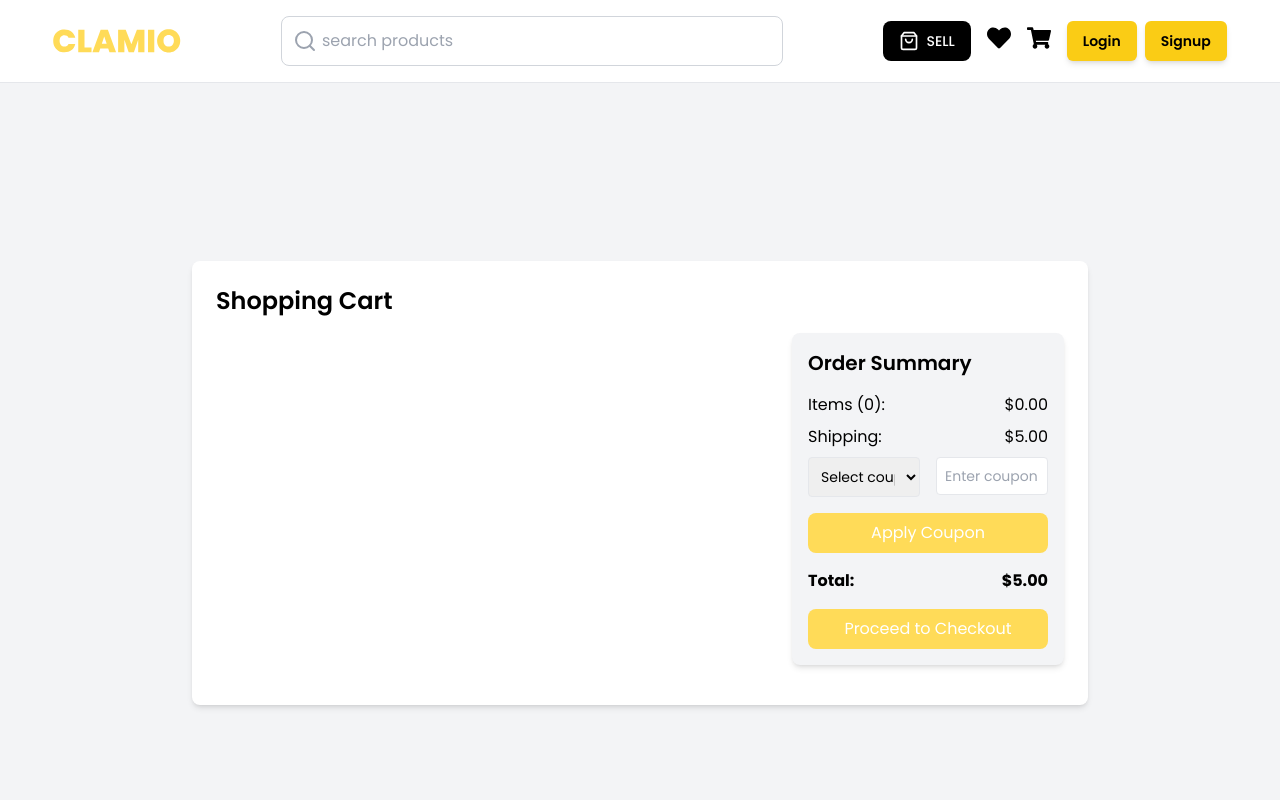
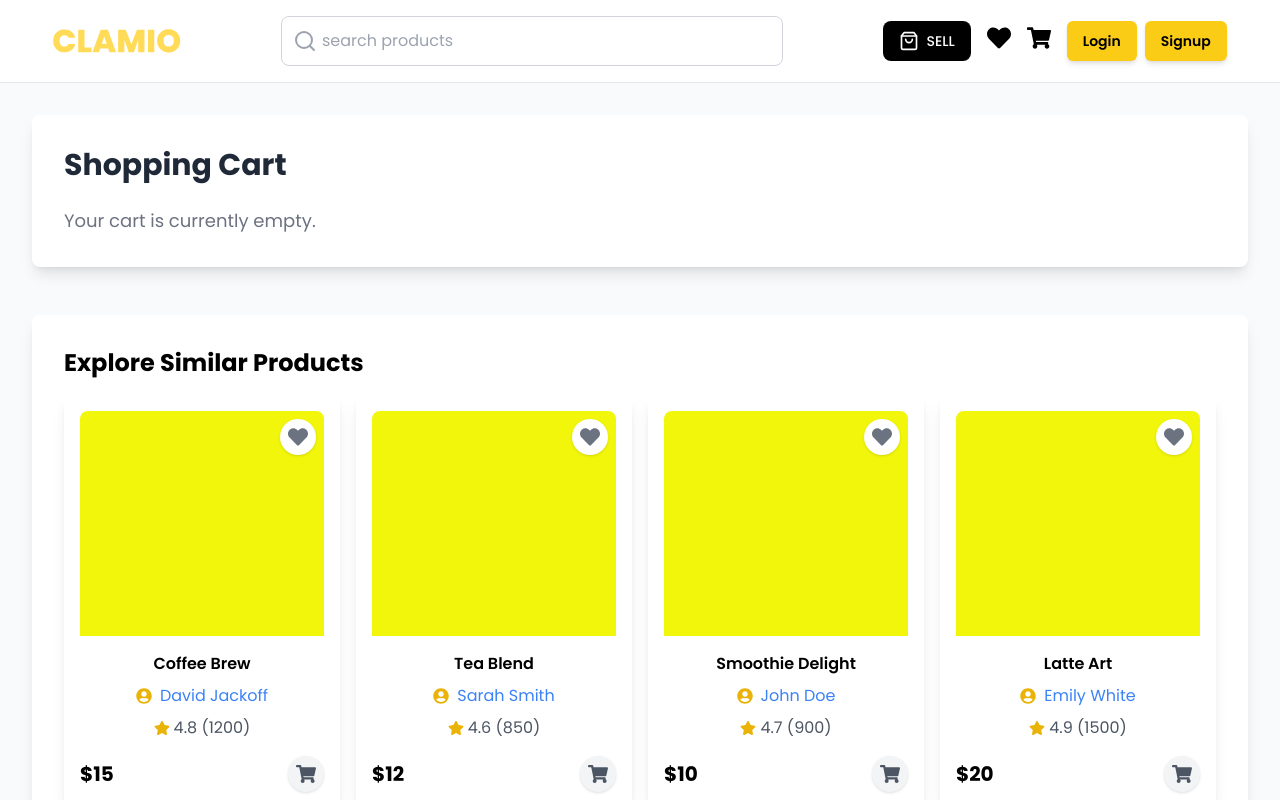
Before and after one commit to Tirthankar03/clamio-nextjs, a Next.js app: page /cart in a window 1280 px wide. Shown: the top 800 px of the page. Built offline with nearby package versions, Linux system fonts and the light colour scheme; what tailwindcss-debug-screens would draw is missing.

Commit message:
Bugs Fixed and UI Enhancement

```diff
--- a/Store/store.ts
+++ b/Store/store.ts
@@ -17,6 +17,7 @@ const persistConfig = {
     version: 1,
     storage,
     middleware: [thunk],
+    blacklist: ['cart'], // Exclude cart from persistence
 };
 
 const rootReducer = combineReducers({
--- a/app/(root)/cart/page.tsx
+++ b/app/(root)/cart/page.tsx
@@ -3,6 +3,7 @@ import { useSelector } from 'react-redux';
 import { RootState } from '@/Store/store';
 import CartItem from '@/components/shared/cart/cartItem';
 import OrderSummary from '@/components/shared/cart/orderSummary';
+import SimilarProducts from '@/components/shared/Product-Details/SimilarProducts';
 
 export default function CartPage() {
     const items = useSelector((state: RootState) => state.cart.items);
@@ -10,16 +11,26 @@ export default function CartPage() {
     const totalCost = items.reduce((acc, item) => acc + item.quantity * parseFloat(item.price.slice(1)), 0);
 
     return (
-        <div className="flex justify-center items-center min-h-screen bg-gray-100 px-4">
-            <div className="bg-white shadow-md rounded-lg p-6 w-full max-w-4xl">
-                <h1 className="text-2xl font-semibold mb-4">Shopping Cart</h1>
-                <div className="grid grid-cols-1 md:grid-cols-3 gap-4 mb-4">
-                    <div className="md:col-span-2">
-                        {items.map(item => (
-                            <CartItem key={item.id} item={item} />
-                        ))}
-                    </div>
-                    <OrderSummary totalItems={totalItems} totalCost={totalCost} />
+        <div className="min-h-screen bg-gray-50 py-8">
+            <div className="max-w-7xl mx-auto px-4 sm:px-6 lg:px-8">
+                <div className="bg-white shadow-lg rounded-lg p-6 sm:p-8 mb-12">
+                    <h1 className="text-3xl font-bold mb-6 text-gray-800">Shopping Cart</h1>
+                    {items.length > 0 ? (
+                        <div className="grid grid-cols-1 lg:grid-cols-3 gap-6 lg:gap-8">
+                            <div className="lg:col-span-2">
+                                {items.map(item => (
+                                    <CartItem key={item.id} item={item} />
+                                ))}
+                            </div>
+                            <OrderSummary totalItems={totalItems} totalCost={totalCost} />
+                        </div>
+                    ) : (
+                        <p className="text-lg text-gray-500">Your cart is currently empty.</p>
+                    )}
+                </div>
+                <div className="bg-white shadow-lg rounded-lg p-6 sm:p-8">
+                    {/* <h2 className="text-2xl font-bold mb-4 text-gray-800">Similar Products</h2> */}
+                    <SimilarProducts />
                 </div>
             </div>
         </div>
--- a/components/shared/PaymentOptions.tsx
+++ b/components/shared/PaymentOptions.tsx
@@ -6,7 +6,7 @@ import { FaCreditCard, FaWallet, FaUniversity, FaMobileAlt, FaCalendarAlt, FaTru
 const PaymentOptions = () => {
   const [selectedOption, setSelectedOption] = useState('');
 
-  const handleOptionChange = (value) => {
+  const handleOptionChange = (value:any) => {
     setSelectedOption(value);
   };
 
@@ -19,7 +19,7 @@ const PaymentOptions = () => {
           <div className="flex items-center mb-3">
             <RadioGroupItem value="phonepe" id="phonepe" />
             <label htmlFor="phonepe" className="ml-2 text-gray-800 cursor-pointer flex items-center">
-              <FaMobileAlt className="mr-2" /> PhonePe
+              <FaMobileAlt className="mr-2" /> PhonePe / GooglePay / Paytm
             </label>
           </div>
           <div className="flex items-center">
--- a/components/shared/cart/cartItem.tsx
+++ b/components/shared/cart/cartItem.tsx
@@ -3,10 +3,10 @@ import { useDispatch } from 'react-redux';
 import { updateQuantity, removeFromCart } from '@/utils/cartSlice';
 import Image from 'next/image';
 
-function CartItem({ item }) {
+function CartItem({ item  }:any) {
     const dispatch = useDispatch();
 
-    const handleQuantityChange = (amount) => {
+    const handleQuantityChange = (amount:any) => {
         if (item.quantity + amount >= 0) {
             dispatch(updateQuantity({ id: item.id, amount }));
         }
--- a/components/shared/cart/orderSummary.tsx
+++ b/components/shared/cart/orderSummary.tsx
@@ -8,6 +8,8 @@ import { COUPONS } from "@/constants/data";
 
 function OrderSummary({ totalItems, totalCost }: any) {
     const isLoggedIn = useSelector((store: RootState) => store.user.isLoggedIn);
+    const isCreatorLogin = useSelector((store: RootState) => store.creator.isCreatorLoggedIn);
+
     const router = useRouter();
 
     const [couponCode, setCouponCode] = useState('');
@@ -25,7 +27,7 @@ function OrderSummary({ totalItems, totalCost }: any) {
     };
 
     const handleClick = () => {
-        if (isLoggedIn) {
+        if (isLoggedIn || isCreatorLogin) {
             toast.success('Checking out');
             router.push('/checkout');
         } else {
```
